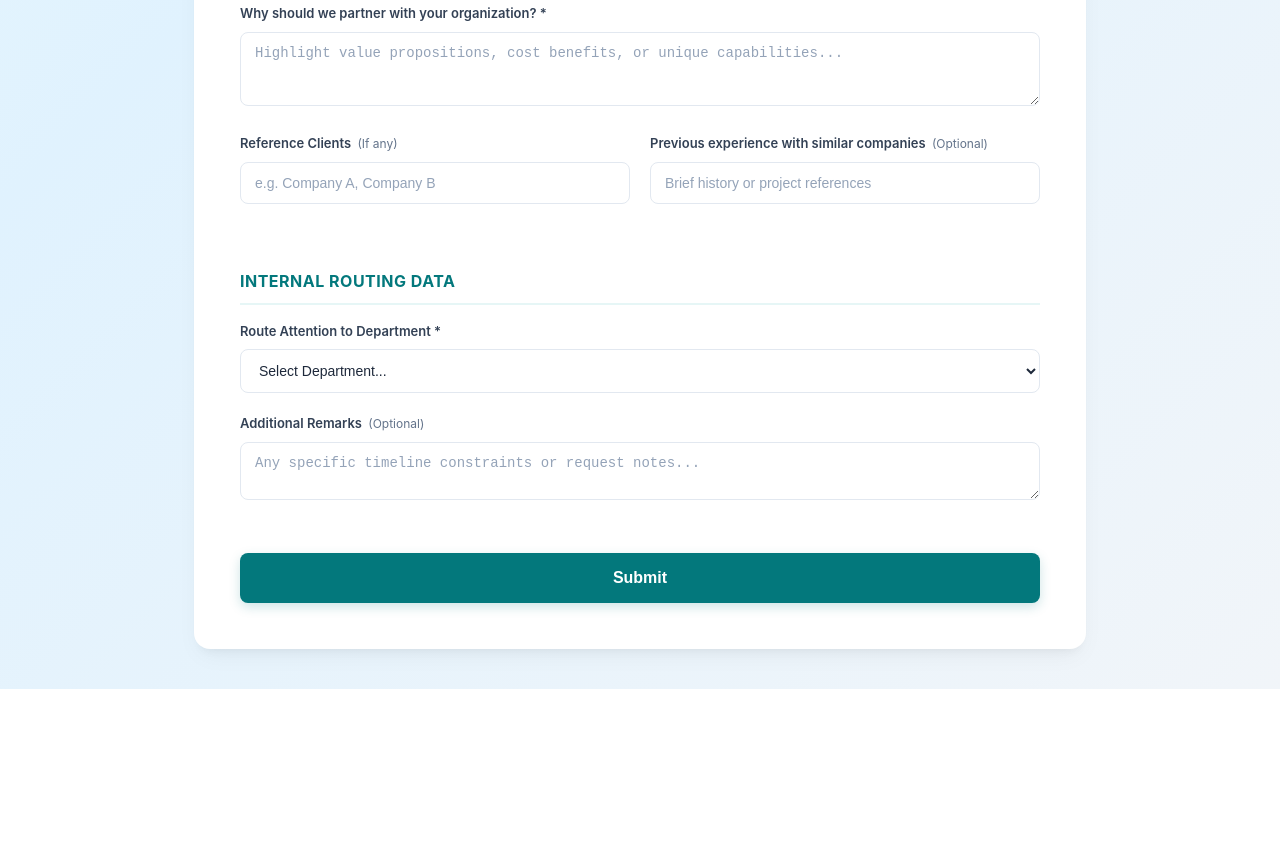
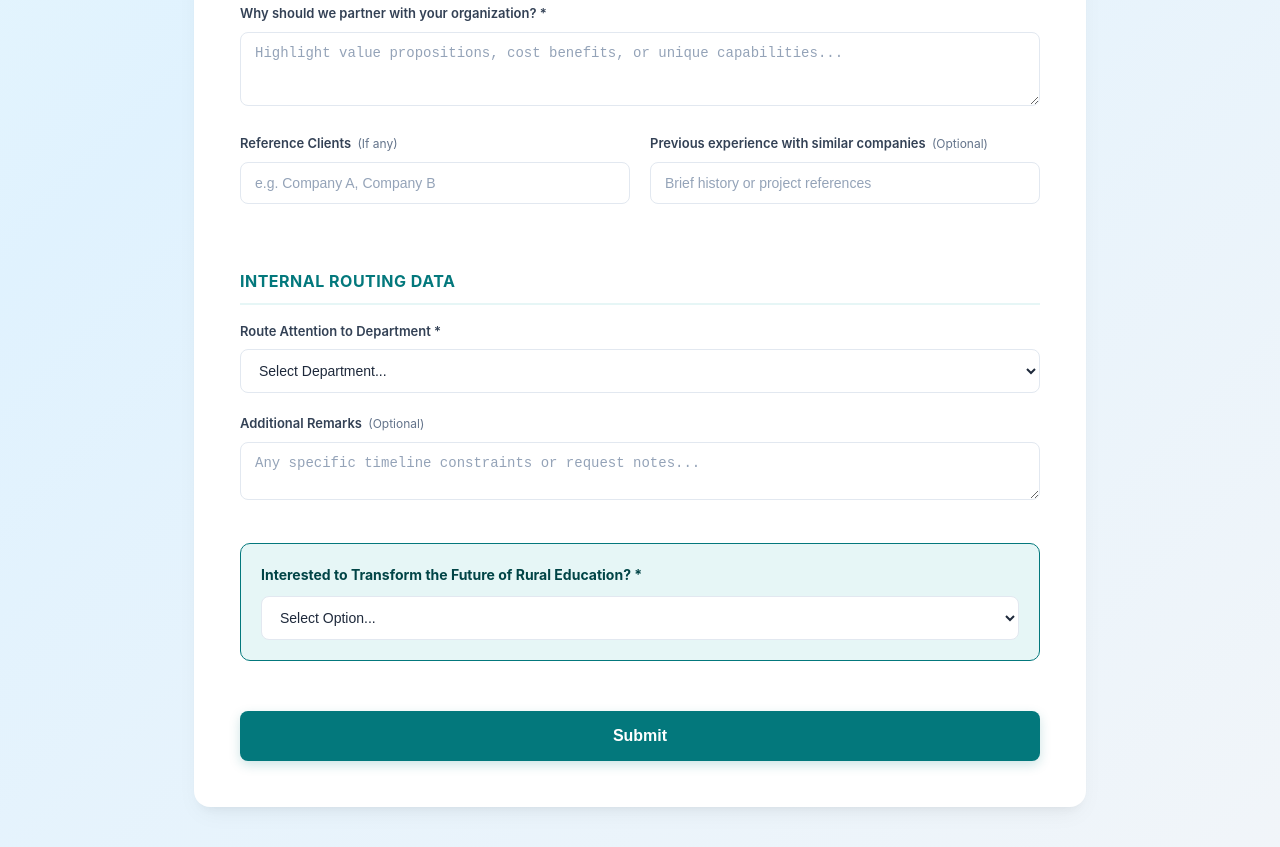
Before and after one commit to JMKI-group/VendorRegistration, a plain HTML site: page index.html in a window 1280 px wide. Shown: the part 1557-2404 px from the top of the page. Before the commit the page ends 2246 px from the top, so only its background shows below. Drawn offline with Linux system fonts and the light colour scheme.

Commit message:
Add rural education selection and update script
Added ODIN Education data

```diff
--- a/index.html
+++ b/index.html
@@ -225,6 +225,22 @@
             max-width: 550px;
             margin: 0 auto 30px auto;
         }
+
+    .highlight-group {
+        background-color: var(--brand-light);
+        border: 1px solid var(--brand);
+        padding: 20px;
+        border-radius: 10px;
+        margin-top: 35px;
+        margin-bottom: 25px;
+    }
+    .highlight-group label {
+        color: var(--brand-dark);
+        font-size: 14px;
+        font-weight: 700;
+        margin-bottom: 10px;
+    }
+
     </style>
 </head>
 <body>
@@ -371,6 +387,16 @@
             <textarea id="internalRemarks" rows="2" placeholder="Any specific timeline constraints or request notes..."></textarea>
         </div>
 
+        <!-- HTML Layout to insert right above your Submit button -->
+        <div class="form-group highlight-group">
+            <label>Interested to Transform the Future of Rural Education? *</label>
+            <select id="ruralEducation" required>
+                <option value="">Select Option...</option>
+                <option value="Yes">Yes</option>
+                <option value="No">No</option>
+            </select>
+        </div>
+
         <button type="submit" class="btn-submit">Submit</button>
     </form>
 
@@ -436,6 +462,8 @@
         const getValue = (id, def = "-") => document.getElementById(id).value || def;
         const offering = document.getElementById('offeringType').value === 'Others' ? `Others (${document.getElementById('otherOfferingSpec').value})` : document.getElementById('offeringType').value;
         const industry = document.getElementById('industryCategory').value === 'Others' ? `Others (${document.getElementById('otherIndustrySpec').value})` : document.getElementById('industryCategory').value;
+        // 1. Put this line with your other "getValue" variable definitions:
+        const ruralEdu = getValue('ruralEducation');
 
         const company = getValue('companyName');
         const visitor = getValue('visitorName');
@@ -505,6 +533,11 @@ productElements.forEach((item, idx) => {
         markdownBody += `***\n\n`;
     }
 
+    // NEW SEPARATE SECTION: High-visibility block for Rural Education
+    markdownBody += `### **🌱 SOCIAL IMPACT FOCUS (ODIN Education)**\n`;
+    markdownBody += `• **Interested to Transform the Future of Rural Education?:** **${ruralEdu === 'Yes' ? '🟢 YES' : '⚪ NO'}**\n\n`;
+    markdownBody += `--- \n\n`;
+
     markdownBody += `### **🚨 INTERNAL ROUTING ACTION**\n\n`;
     markdownBody += `• **Attention To:** **${routing.toUpperCase()} DEPARTMENT**\n\n`;
     markdownBody += `• **Internal Remarks:** *${remarks}*\n\n`;
@@ -542,7 +575,8 @@ productElements.forEach((item, idx) => {
                     experience: experience,
                     routing: routing,
                     remarks: remarks,
-                    products: productSummaryText || "None Provided"
+                    products: productSummaryText || "None Provided",
+                    ruralEdu: ruralEdu // <--- Passes parameters directly to the script mapping
                 })
             }).catch(err => console.log("Google sync ledger caught background log."));
 
```
